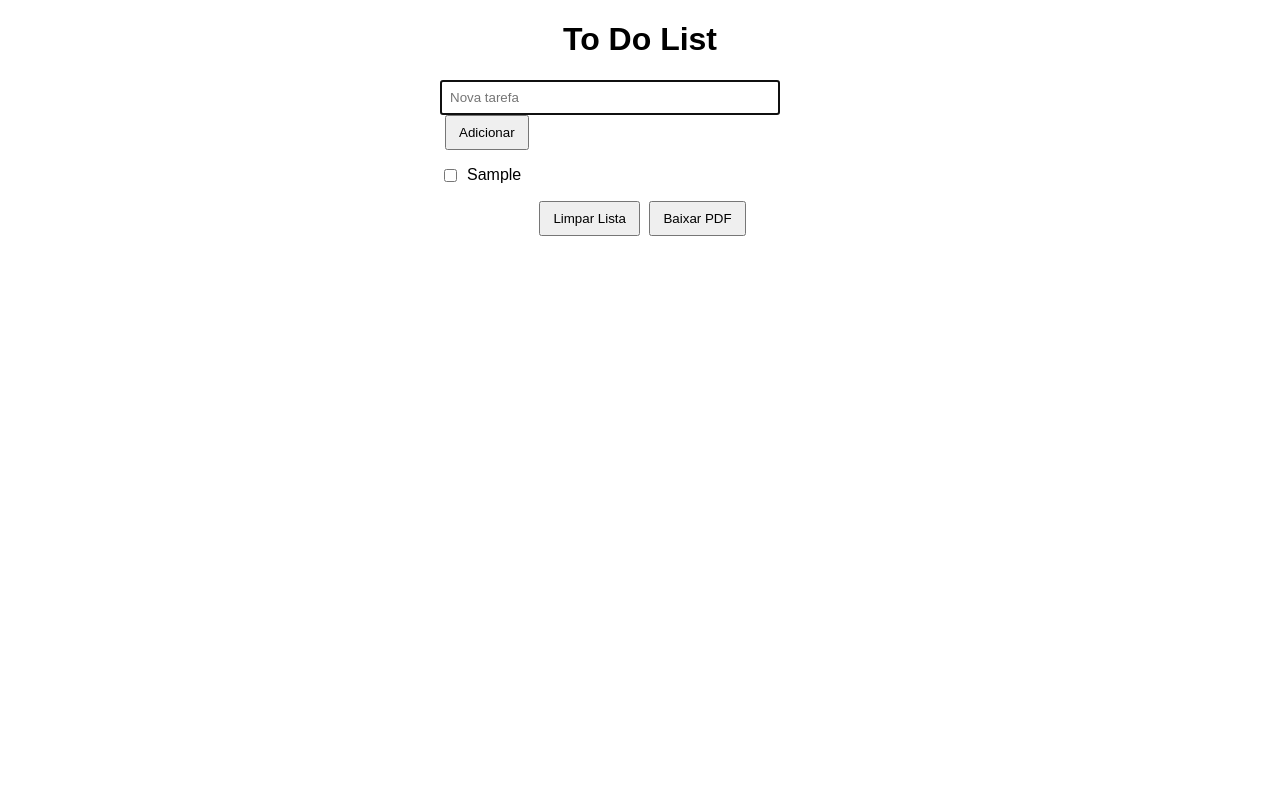
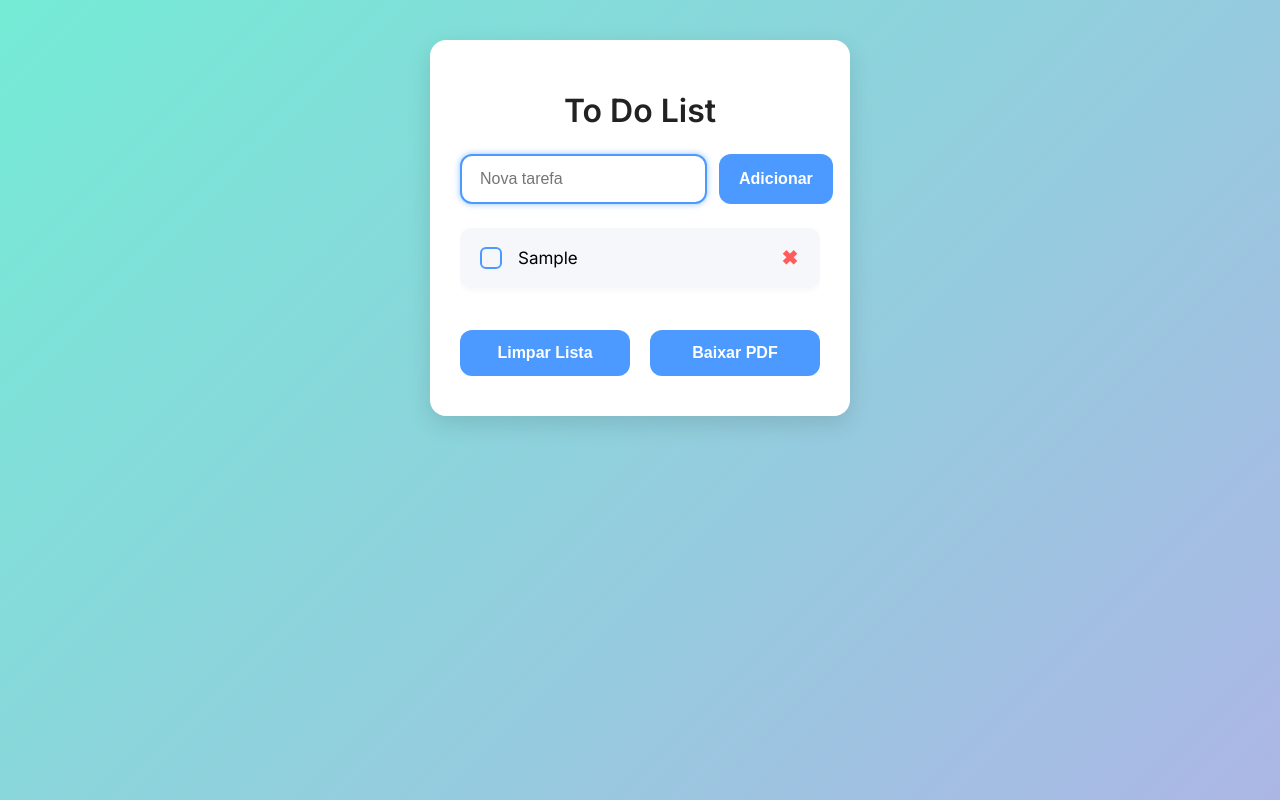
Before and after one commit to floliveira88/tarefa, a plain HTML site: page index.html in a window 1280 px wide. Both pictures are taken after typing "Sample" into the empty fields and a click on the button "Adicionar". Drawn offline with nearby package versions, Linux system fonts and the light colour scheme.

Commit message:
Add files via upload

```diff
--- a/index.html
+++ b/index.html
@@ -3,24 +3,168 @@
 <head>
 <meta charset="UTF-8" />
 <meta name="viewport" content="width=device-width, initial-scale=1" />
-<title>To Do List Simples</title>
+<title>To Do List Moderna</title>
+
+<!-- Fonte Google -->
+<link href="https://fonts.googleapis.com/css2?family=Inter:wght@400;600&display=swap" rel="stylesheet" />
+
 <style>
-  body { font-family: Arial, sans-serif; max-width: 400px; margin: 20px auto; }
-  h1 { text-align: center; }
-  input[type="text"] { width: 80%; padding: 8px; }
-  button { padding: 8px 12px; margin-left: 5px; }
-  ul { list-style: none; padding-left: 0; }
-  li { display: flex; align-items: center; margin: 8px 0; }
-  li input[type="checkbox"] { margin-right: 10px; }
-  li.completed { text-decoration: line-through; color: gray; }
-  .buttons { margin-top: 15px; text-align: center; }
+  /* Reset simples */
+  * {
+    box-sizing: border-box;
+  }
+
+  body {
+    font-family: 'Inter', sans-serif;
+    background: linear-gradient(135deg, #74ebd5 0%, #ACB6E5 100%);
+    min-height: 100vh;
+    margin: 0;
+    display: flex;
+    justify-content: center;
+    align-items: flex-start;
+    padding: 40px 20px;
+  }
+
+  .container {
+    background: #fff;
+    border-radius: 16px;
+    box-shadow: 0 8px 24px rgba(0,0,0,0.12);
+    width: 100%;
+    max-width: 420px;
+    padding: 30px 30px 40px;
+  }
+
+  h1 {
+    text-align: center;
+    font-weight: 600;
+    color: #222;
+    margin-bottom: 24px;
+  }
+
+  .input-area {
+    display: flex;
+    gap: 12px;
+    margin-bottom: 24px;
+  }
+
+  #taskInput {
+    flex: 1;
+    padding: 14px 18px;
+    font-size: 16px;
+    border: 2px solid #ddd;
+    border-radius: 12px;
+    transition: border-color 0.3s ease;
+  }
+  #taskInput:focus {
+    outline: none;
+    border-color: #4c9aff;
+    box-shadow: 0 0 6px rgba(76, 154, 255, 0.6);
+  }
+
+  button {
+    background-color: #4c9aff;
+    border: none;
+    border-radius: 12px;
+    color: white;
+    font-weight: 600;
+    font-size: 16px;
+    padding: 14px 20px;
+    cursor: pointer;
+    transition: background-color 0.3s ease;
+    user-select: none;
+  }
+  button:hover {
+    background-color: #357edd;
+  }
+
+  ul {
+    list-style: none;
+    padding-left: 0;
+    max-height: 320px;
+    overflow-y: auto;
+  }
+
+  li {
+    display: flex;
+    align-items: center;
+    padding: 12px 16px;
+    border-radius: 12px;
+    margin-bottom: 12px;
+    background-color: #f5f7fa;
+    box-shadow: 0 2px 6px rgba(0,0,0,0.04);
+    transition: background-color 0.2s ease;
+  }
+  li.completed label {
+    text-decoration: line-through;
+    color: #999;
+  }
+  li:hover {
+    background-color: #e1e9ff;
+  }
+
+  input[type="checkbox"] {
+    appearance: none;
+    width: 22px;
+    height: 22px;
+    border: 2.5px solid #4c9aff;
+    border-radius: 6px;
+    cursor: pointer;
+    margin-right: 16px;
+    position: relative;
+    transition: background-color 0.3s ease, border-color 0.3s ease;
+  }
+  input[type="checkbox"]:checked {
+    background-color: #4c9aff;
+    border-color: #4c9aff;
+  }
+  input[type="checkbox"]:checked::after {
+    content: '✔';
+    color: white;
+    position: absolute;
+    top: 0;
+    left: 5px;
+    font-weight: bold;
+    font-size: 16px;
+  }
+
+  label {
+    flex: 1;
+    font-size: 17px;
+    user-select: none;
+  }
+
+  .delete-btn {
+    background: transparent;
+    border: none;
+    color: #ff5c5c;
+    font-weight: 700;
+    font-size: 20px;
+    cursor: pointer;
+    padding: 6px;
+    border-radius: 8px;
+    transition: background-color 0.2s ease;
+  }
+  .delete-btn:hover {
+    background-color: #ff5c5c22;
+  }
+
+  .buttons {
+    display: flex;
+    justify-content: center;
+    gap: 20px;
+    margin-top: 30px;
+  }
+  .buttons button {
+    flex: 1;
+  }
 </style>
 </head>
 <body>
 
+<div class="container">
   <h1>To Do List</h1>
 
-<div>
+  <div class="input-area">
     <input id="taskInput" type="text" placeholder="Nova tarefa" />
     <button onclick="addTask()">Adicionar</button>
   </div>
@@ -31,13 +175,13 @@
     <button onclick="clearTasks()">Limpar Lista</button>
     <button onclick="downloadPDF()">Baixar PDF</button>
   </div>
+</div>
 
 <script src="https://cdnjs.cloudflare.com/ajax/libs/jspdf/2.5.1/jspdf.umd.min.js"></script>
 <script>
   const taskInput = document.getElementById('taskInput');
   const taskList = document.getElementById('taskList');
 
-  // Carrega as tarefas do localStorage
   function loadTasks() {
     const tasks = JSON.parse(localStorage.getItem('tasks') || '[]');
     taskList.innerHTML = '';
@@ -46,7 +190,6 @@
     });
   }
 
-  // Salva as tarefas no localStorage
   function saveTasks() {
     const tasks = [];
     taskList.querySelectorAll('li').forEach(li => {
@@ -58,9 +201,9 @@
     localStorage.setItem('tasks', JSON.stringify(tasks));
   }
 
-  // Adiciona tarefa ao DOM
   function addTaskToDOM(text, done = false) {
     const li = document.createElement('li');
+
     const checkbox = document.createElement('input');
     checkbox.type = 'checkbox';
     checkbox.checked = done;
@@ -72,13 +215,24 @@
     const label = document.createElement('label');
     label.textContent = text;
 
+    const deleteBtn = document.createElement('button');
+    deleteBtn.innerHTML = '&#10006;'; // ✖
+    deleteBtn.className = 'delete-btn';
+    deleteBtn.addEventListener('click', () => {
+      if (confirm('Excluir esta tarefa?')) {
+        li.remove();
+        saveTasks();
+      }
+    });
+
     li.appendChild(checkbox);
     li.appendChild(label);
+    li.appendChild(deleteBtn);
+
     li.classList.toggle('completed', done);
     taskList.appendChild(li);
   }
 
-  // Adiciona nova tarefa
   function addTask() {
     const text = taskInput.value.trim();
     if (text === '') return alert('Digite uma tarefa!');
@@ -88,7 +242,6 @@
     taskInput.focus();
   }
 
-  // Limpar todas as tarefas
   function clearTasks() {
     if (confirm('Deseja limpar toda a lista?')) {
       taskList.innerHTML = '';
@@ -96,7 +249,6 @@
     }
   }
 
-  // Baixar lista em PDF
   async function downloadPDF() {
     const { jsPDF } = window.jspdf;
     const doc = new jsPDF();
@@ -110,11 +262,11 @@
     if (tasks.length === 0) {
       doc.text('Nenhuma tarefa na lista.', 14, y);
     } else {
-      tasks.forEach(({ text, done }, i) => {
+      tasks.forEach(({ text, done }) => {
         const status = done ? '[x]' : '[ ]';
         doc.text(`${status} ${text}`, 14, y);
         y += 10;
-        if (y > 280) {  // Quebra de página simples
+        if (y > 280) {
           doc.addPage();
           y = 20;
         }
@@ -124,10 +276,7 @@
     doc.save('todo-list.pdf');
   }
 
-  // Inicializa
   loadTasks();
-
-  // Permite adicionar tarefa apertando Enter
   taskInput.addEventListener('keydown', (e) => {
     if (e.key === 'Enter') addTask();
   });
```
Lines whose indentation alone changed are shown as unchanged.
